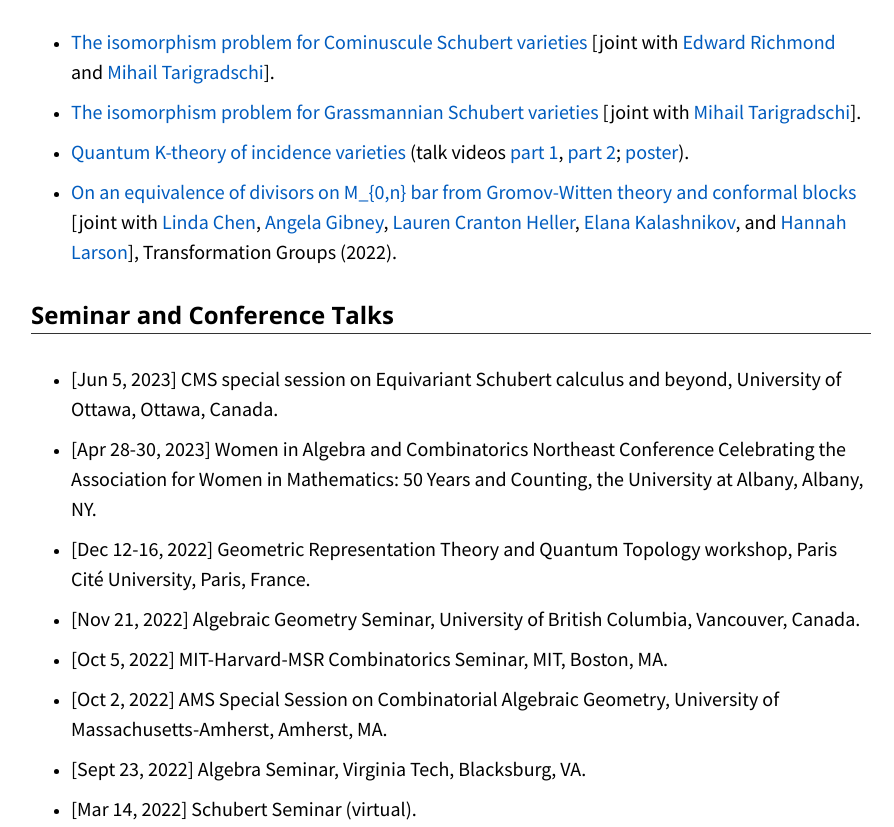
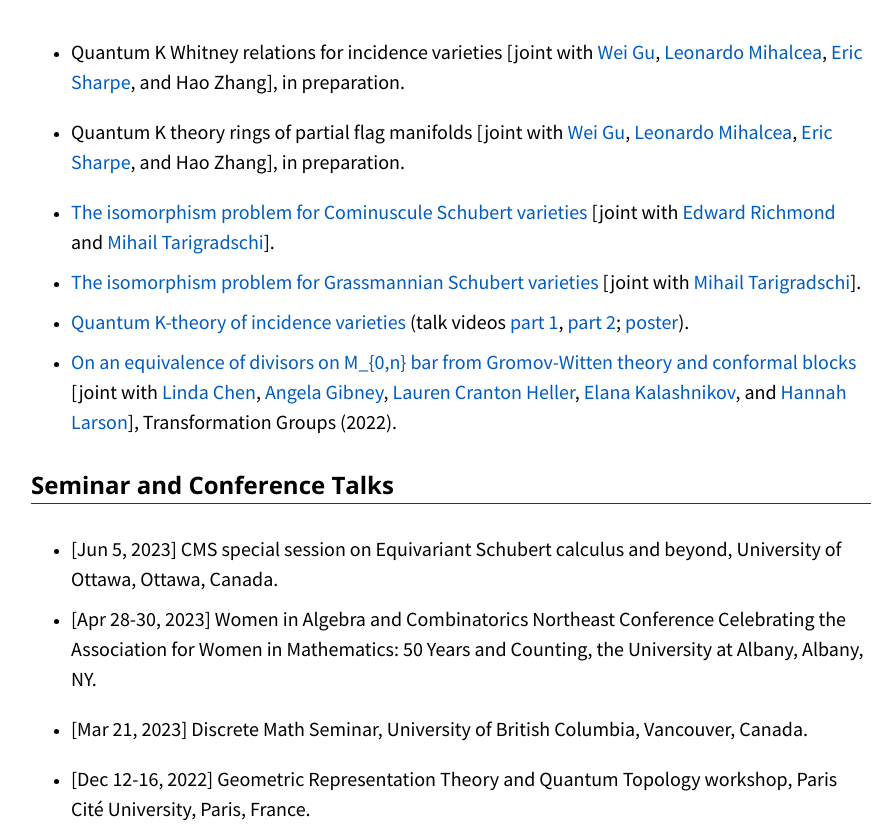
Before and after one commit to weihong-xu/weihong-xu.github.io, a plain HTML site: page index.html in a window 1280 px wide. Shown: the part 516-1343 px from the top of the page, without its empty margins (189-1083 px from the left). Drawn offline with nearby package versions, Linux system fonts and the light colour scheme.

Commit message:
updated index.html and cv

```diff
--- a/index.html
+++ b/index.html
@@ -56,6 +56,10 @@
             <h2>Papers</h2>
 	    <hr>
 	    <ul>
+        <li><p class="text-large">Quantum K Whitney relations for incidence varieties [joint with <a href="https://scholar.google.com/citations?user=sfRkNncAAAAJ&hl=en">Wei Gu</a>, <a href="https://personal.math.vt.edu//lmihalce/">Leonardo Mihalcea</a>, <a href="http://www1.phys.vt.edu/~ersharpe/">Eric Sharpe</a>, and Hao Zhang], in preparation.</p></li>
+
+        <li><p class="text-large">Quantum K theory rings of partial flag manifolds [joint with <a href="https://scholar.google.com/citations?user=sfRkNncAAAAJ&hl=en">Wei Gu</a>, <a href="https://personal.math.vt.edu//lmihalce/">Leonardo Mihalcea</a>, <a href="http://www1.phys.vt.edu/~ersharpe/">Eric Sharpe</a>, and Hao Zhang], in preparation.</p></li>
+
         <li><p class="text text-large"><a href="https://arxiv.org/abs/2302.11642">The isomorphism problem for Cominuscule Schubert varieties</a> [joint with <a href="https://math.okstate.edu/people/erichmond/">Edward Richmond</a> and <a href="https://sites.math.rutgers.edu/~mt994">Mihail Tarigradschi</a>].</p></li>
         <li><p class="text text-large"><a href="https://arxiv.org/abs/2205.12814">The isomorphism problem for Grassmannian Schubert varieties</a> [joint with <a href="https://sites.math.rutgers.edu/~mt994">Mihail Tarigradschi</a>].</p></li>
         <li><p class="text text-large"><a href="https://arxiv.org/abs/2112.13036">Quantum K-theory of incidence varieties</a> (talk videos <a href="https://youtu.be/2wBGi-zT5Kc">part 1</a>, <a href="https://www.youtube.com/watch?v=JoT3bYPr0K0">part 2</a>; <a href="main.pdf">poster</a>).</p></li>
@@ -66,7 +70,11 @@
     <hr>
     <ul>
       <li><p class="text text-large">[Jun 5, 2023] CMS special session on Equivariant Schubert calculus and beyond, University of Ottawa, Ottawa, Canada.</p></li>
+
       <li><p class="text text-large"> [Apr 28-30, 2023] Women in Algebra and Combinatorics Northeast Conference Celebrating the Association for Women in Mathematics: 50 Years and Counting, the University at Albany, Albany, NY.</p></li>
+
+      <li><p class="text-large"> [Mar 21, 2023] Discrete Math Seminar, University of British Columbia, Vancouver, Canada.</p></li>
+
       <li><p class="text text-large"> [Dec 12-16, 2022] Geometric Representation Theory and Quantum Topology workshop, Paris Cité University, Paris, France. </p></li>
 
       <li><p class="text text-large"> [Nov 21, 2022] Algebraic Geometry Seminar, University of British Columbia, Vancouver, Canada. </p></li>
```
Also changed, not shown: 1 other file.
